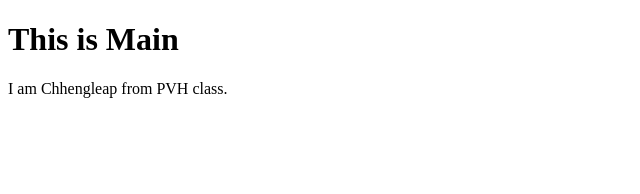
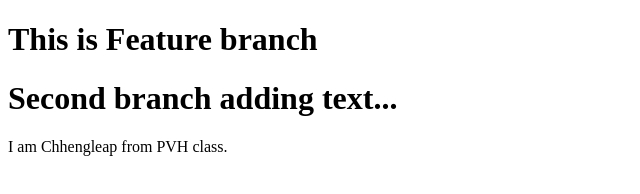
Before and after one commit to Gemini210504/chhengleap-gittesting, a plain HTML site: page index.html in a window 1280 px wide. Shown: the whole page, without its empty margins (0-640 px from the left). Drawn offline with Linux system fonts and the light colour scheme.

Commit message:
Second branch

```diff
--- a/index.html
+++ b/index.html
@@ -6,7 +6,8 @@
     <title>Document</title>
 </head>
 <body>
-    <h1>This is Main</h1>
+    <h1>This is Feature branch</h1>
+    <h1>Second branch adding text...</h1>
     <p>I am Chhengleap from PVH class.</p>
 </body>
 </html>
```
